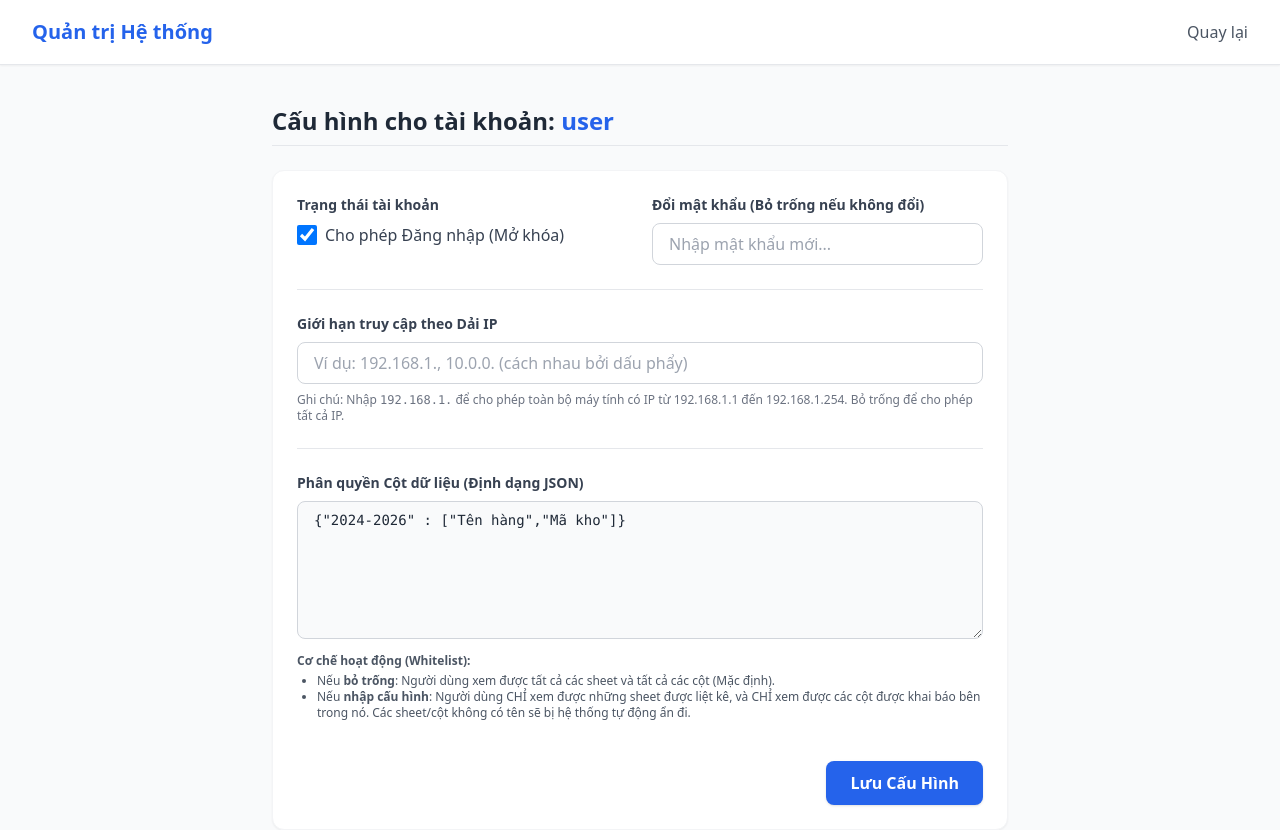
After one commit to DoanVan-arch/Bactien_web, a Flask app: page /edit_user/2 in a window 1280 px wide. The commit adds this page. Run offline with Flask 3, Linux system fonts and the light colour scheme; a user stored in the database is signed in; data comes from the database, SQL or seed files in the repository; both versions use the stored data as it was after the commit; some libraries are stand-ins or nearby versions.

Commit message:
modified:   app.py 	modified:   instance/users.db 	new file:   templates/edit_user.html 	modified:   templates/manage_users.html

```diff
--- a/app.py
+++ b/app.py
@@ -1,4 +1,6 @@
 import os
+import re
+import json
 import pandas as pd
 from functools import wraps
 from flask import Flask, render_template, request, redirect, url_for, flash
@@ -6,13 +8,12 @@ from flask_sqlalchemy import SQLAlchemy
 from flask_login import LoginManager, UserMixin, login_user, login_required, logout_user, current_user
 from werkzeug.utils import secure_filename
 from werkzeug.security import generate_password_hash, check_password_hash
-import re  # <-- ĐẢM BẢO CÓ DÒNG NÀY Ở NGAY ĐẦU FILE
 
 app = Flask(__name__)
 app.config['SECRET_KEY'] = 'your_secret_key_here'
 app.config['SQLALCHEMY_DATABASE_URI'] = 'sqlite:///users.db'
 app.config['UPLOAD_FOLDER'] = 'uploads'
-app.config['MAX_CONTENT_LENGTH'] = 50 * 1024 * 1024 # Giới hạn 50MB
+app.config['MAX_CONTENT_LENGTH'] = 50 * 1024 * 1024
 
 os.makedirs(app.config['UPLOAD_FOLDER'], exist_ok=True)
 
@@ -20,36 +21,33 @@ db = SQLAlchemy(app)
 login_manager = LoginManager(app)
 login_manager.login_view = 'login'
 
-# --- BIẾN CACHE ĐỂ TĂNG TỐC TÌM KIẾM ---
-# Lưu trữ dữ liệu dưới dạng: {'ten_file.xlsx': {'Sheet1': DataFrame, 'Sheet2': DataFrame}}
 DATA_CACHE = {}
 
 def load_file_to_cache(filename, filepath):
-    """Đọc file Excel và lưu vào RAM (DATA_CACHE)"""
     try:
         xls = pd.read_excel(filepath, sheet_name=None, dtype=str)
         for sheet_name in xls:
             xls[sheet_name] = xls[sheet_name].fillna('')
         DATA_CACHE[filename] = xls
-        print(f" Đã cache file: {filename}")
+        print(f"Đã cache file: {filename}")
     except Exception as e:
-        print(f" Lỗi cache file {filename}: {e}")
+        print(f"Lỗi cache file {filename}: {e}")
 
 def init_cache():
-    """Chạy khi khởi động server, nạp toàn bộ file vào RAM"""
-    print("Đang nạp dữ liệu vào bộ nhớ đệm để tăng tốc...")
     for filename in os.listdir(app.config['UPLOAD_FOLDER']):
         if filename.endswith(('.xlsx', '.xls')):
             filepath = os.path.join(app.config['UPLOAD_FOLDER'], filename)
             load_file_to_cache(filename, filepath)
-    print("Hoàn tất nạp dữ liệu!")
 
-# --- MODEL CƠ SỞ DỮ LIỆU ---
+# --- MODEL CƠ SỞ DỮ LIỆU ĐƯỢC NÂNG CẤP ---
 class User(UserMixin, db.Model):
     id = db.Column(db.Integer, primary_key=True)
     username = db.Column(db.String(150), unique=True, nullable=False)
     password = db.Column(db.String(150), nullable=False)
     role = db.Column(db.String(20), default='viewer')
+    is_active = db.Column(db.Boolean, default=True) # Trạng thái khóa tài khoản
+    allowed_ips = db.Column(db.String(255), nullable=True) # Dải IP cho phép
+    column_permissions = db.Column(db.Text, nullable=True) # Phân quyền cột dạng JSON
 
 @login_manager.user_loader
 def load_user(user_id):
@@ -72,14 +70,32 @@ def create_admin():
         db.session.add(new_admin)
         db.session.commit()
 
-# --- CÁC ROUTES AUTH & MANAGE USERS GIỮ NGUYÊN (như cũ) ---
+# --- LOGIC ĐĂNG NHẬP VÀ KIỂM TRA BẢO MẬT ---
 @app.route('/login', methods=['GET', 'POST'])
 def login():
     if request.method == 'POST':
         username = request.form.get('username')
         password = request.form.get('password')
         user = User.query.filter_by(username=username).first()
+
+        # Lấy IP của Client (Xử lý cả trường hợp qua Proxy của Railway)
+        client_ip = request.headers.get('X-Forwarded-For', request.remote_addr)
+        if client_ip:
+            client_ip = client_ip.split(',')[0].strip()
+
         if user and check_password_hash(user.password, password):
+            # 1. Kiểm tra tài khoản có bị khóa không
+            if not user.is_active:
+                flash('Tài khoản của bạn đã bị khóa. Vui lòng liên hệ Admin.')
+                return render_template('login.html')
+
+            # 2. Kiểm tra dải IP (Không áp dụng chặn IP với admin để tránh tự khóa mình)
+            if user.allowed_ips and user.role != 'admin':
+                allowed = [ip.strip() for ip in user.allowed_ips.split(',') if ip.strip()]
+                if allowed and not any(client_ip.startswith(ip) for ip in allowed):
+                    flash(f'Truy cập bị từ chối từ IP: {client_ip}. Nằm ngoài dải mạng cho phép.')
+                    return render_template('login.html')
+
             login_user(user)
             return redirect(url_for('search'))
         flash('Sai tên đăng nhập hoặc mật khẩu.')
@@ -91,6 +107,7 @@ def logout():
     logout_user()
     return redirect(url_for('login'))
 
+# --- QUẢN LÝ VÀ CHỈNH SỬA TÀI KHOẢN ---
 @app.route('/manage_users', methods=['GET', 'POST'])
 @login_required
 @admin_required
@@ -105,10 +122,45 @@ def manage_users():
             new_user = User(username=username, password=hashed_password, role='viewer')
             db.session.add(new_user)
             db.session.commit()
-            flash('Tạo tài khoản người xem thành công!')
+            flash('Tạo tài khoản thành công! Nhấp vào "Chỉnh sửa" để phân quyền chi tiết.')
             return redirect(url_for('manage_users'))
     users = User.query.all()
     return render_template('manage_users.html', users=users)
+
+@app.route('/edit_user/<int:user_id>', methods=['GET', 'POST'])
+@login_required
+@admin_required
+def edit_user(user_id):
+    user = User.query.get_or_404(user_id)
+    if user.role == 'admin':
+        flash('Không thể thay đổi phân quyền của Admin gốc.')
+        return redirect(url_for('manage_users'))
+
+    if request.method == 'POST':
+        user.is_active = 'is_active' in request.form
+        user.allowed_ips = request.form.get('allowed_ips')
+
+        perms = request.form.get('column_permissions').strip()
+        if perms:
+            try:
+                json.loads(perms) # Kiểm tra xem cú pháp JSON có hợp lệ không
+                user.column_permissions = perms
+            except ValueError:
+                flash('Lỗi: Cấu hình phân quyền cột không đúng định dạng JSON.')
+                return render_template('edit_user.html', user=user)
+        else:
+            user.column_permissions = None
+
+        # Đổi mật khẩu nếu có nhập
+        new_password = request.form.get('password')
+        if new_password:
+            user.password = generate_password_hash(new_password, method='pbkdf2:sha256')
+
+        db.session.commit()
+        flash('Cập nhật tài khoản thành công!')
+        return redirect(url_for('manage_users'))
+
+    return render_template('edit_user.html', user=user)
 
 @app.route('/delete_user/<int:user_id>')
 @login_required
@@ -123,64 +175,40 @@ def delete_user(user_id):
         flash('Đã xóa tài khoản thành công.')
     return redirect(url_for('manage_users'))
 
-# --- LOGIC UPLOAD MỚI: XỬ LÝ REPLACE VÀ APPEND ---
 @app.route('/upload', methods=['GET', 'POST'])
 @login_required
 @admin_required
 def upload_file():
     if request.method == 'POST':
-        if 'file' not in request.files:
-            flash('Không tìm thấy file')
-            return redirect(request.url)
-
-        file = request.files['file']
-        upload_mode = request.form.get('upload_mode', 'replace') # Mặc định là thay thế
-
-        if file.filename == '':
-            flash('Chưa chọn file nào')
-            return redirect(request.url)
-
+        file = request.files.get('file')
+        upload_mode = request.form.get('upload_mode', 'replace')
         if file and file.filename.endswith(('.xlsx', '.xls')):
             filename = secure_filename(file.filename)
             filepath = os.path.join(app.config['UPLOAD_FOLDER'], filename)
-
             try:
                 if upload_mode == 'append' and os.path.exists(filepath):
-                    # CHẾ ĐỘ THÊM: Đọc cả 2 file và nối lại
                     old_data = pd.read_excel(filepath, sheet_name=None, dtype=str)
                     new_data = pd.read_excel(file, sheet_name=None, dtype=str)
-
                     with pd.ExcelWriter(filepath, engine='openpyxl') as writer:
-                        # Lấy tất cả các sheet từ cả file cũ và mới
                         all_sheets = set(old_data.keys()).union(set(new_data.keys()))
                         for sheet in all_sheets:
                             if sheet in old_data and sheet in new_data:
-                                # Nếu sheet có ở cả 2 file, nối dữ liệu vào bên dưới
                                 combined = pd.concat([old_data[sheet], new_data[sheet]], ignore_index=True)
                             elif sheet in old_data:
                                 combined = old_data[sheet]
                             else:
                                 combined = new_data[sheet]
-                            # Lưu vào ổ cứng
                             combined.to_excel(writer, sheet_name=sheet, index=False)
-                    flash('Đã nối thêm dữ liệu vào file thành công!')
                 else:
-                    # CHẾ ĐỘ THAY THẾ (hoặc file chưa tồn tại)
                     file.save(filepath)
-                    flash('Đã tải và lưu file mới thành công!')
-
-                # Cập nhật lại bộ nhớ đệm (Cache) cho file này
                 load_file_to_cache(filename, filepath)
+                flash('Xử lý file thành công!')
                 return redirect(url_for('search'))
-
             except Exception as e:
                 flash(f'Lỗi khi xử lý file: {str(e)}')
-
-        else:
-            flash('Chỉ hỗ trợ file Excel (.xlsx, .xls)')
     return render_template('upload.html')
 
-
+# --- LOGIC TÌM KIẾM CÓ PHÂN QUYỀN CỘT ---
 @app.route('/', methods=['GET', 'POST'])
 @app.route('/search', methods=['GET', 'POST'])
 @login_required
@@ -191,81 +219,74 @@ def search():
     selected_file = ""
     display_only_data = {}
 
+    # Lấy và phân tích cấu hình phân quyền cột của User hiện tại
+    user_perms = None
+    if current_user.role != 'admin' and current_user.column_permissions:
+        try:
+            user_perms = json.loads(current_user.column_permissions)
+        except:
+            user_perms = {} # Nếu cấu hình lỗi, ẩn tất cả dữ liệu để an toàn
+
     if request.method == 'POST':
         query = request.form.get('query', '').strip()
-
-        # NẾU LÀ ADMIN: Cho phép chọn file cụ thể hoặc tìm tất cả. NẾU LÀ USER: Ép buộc tìm tất cả file.
-        if current_user.role == 'admin':
-            selected_file = request.form.get('file', '')
-        else:
-            selected_file = '' # Trống nghĩa là tìm trên tất cả các file
+        selected_file = request.form.get('file', '') if current_user.role == 'admin' else ''
 
         if query:
-            # Xác định danh sách các file cần quét dữ liệu
-            if selected_file and selected_file in DATA_CACHE:
-                files_to_scan = [selected_file]
-            else:
-                files_to_scan = list(DATA_CACHE.keys())
-
+            files_to_scan = [selected_file] if selected_file and selected_file in DATA_CACHE else list(DATA_CACHE.keys())
             try:
                 for file_name in files_to_scan:
                     xls_data = DATA_CACHE.get(file_name, {})
 
                     for sheet_name, df in xls_data.items():
-                        # Kiểm tra xem sheet có chứa định dạng năm (Ví dụ: 2024-2026) hay không
+                        # --- KIỂM TRA QUYỀN TRUY CẬP SHEET VÀ CỘT ---
+                        allowed_cols = df.columns.tolist()
+                        if user_perms is not None:
+                            if sheet_name not in user_perms:
+                                continue # Không có quyền xem sheet này
+                            allowed_cols = [c for c in user_perms[sheet_name] if c in df.columns]
+                            if not allowed_cols:
+                                continue
+
                         if re.search(r'\d{4}\s*-\s*\d{4}', str(sheet_name)):
-
-                            # --- LOGIC TÌM KIẾM NÂNG CAO (XỬ LÝ * VÀ |) ---
-                            # Chuyển toàn bộ dòng thành một chuỗi văn bản viết thường để quét nhanh
                             row_strings = df.astype(str).apply(lambda x: ' '.join(x), axis=1).str.lower()
-
-                            # Tách theo dấu toán tử OR (|) trước
                             or_groups = query.lower().split('|')
                             final_mask = pd.Series(False, index=df.index)
 
                             for group in or_groups:
-                                if not group.strip():
-                                    continue
-                                # Tách theo dấu toán tử AND (*) bên trong nhóm OR
+                                if not group.strip(): continue
                                 and_tokens = group.split('*')
                                 group_mask = pd.Series(True, index=df.index)
-
                                 for token in and_tokens:
                                     token = token.strip()
                                     if token:
                                         group_mask = group_mask & row_strings.str.contains(token, regex=False)
-
-                                # Gộp kết quả các nhóm bằng toán tử OR
                                 final_mask = final_mask | group_mask
 
                             matches = df[final_mask]
                             if not matches.empty:
-                                # Gộp kết quả theo Tên Sheet (Ẩn hoàn toàn tên file đối với người dùng)
+                                # Lọc cột trước khi xuất ra HTML
+                                matches = matches[allowed_cols]
                                 if sheet_name in results:
                                     results[sheet_name].extend(matches.to_dict('records'))
                                 else:
                                     results[sheet_name] = matches.to_dict('records')
                         else:
-                            # ĐỐI VỚI CÁC SHEET CHỈ HIỂN THỊ: Gộp toàn bộ dữ liệu gốc ra ngoài
                             if not df.empty:
+                                df_filtered = df[allowed_cols]
                                 if sheet_name in display_only_data:
-                                    display_only_data[sheet_name].extend(df.to_dict('records'))
+                                    display_only_data[sheet_name].extend(df_filtered.to_dict('records'))
                                 else:
-                                    display_only_data[sheet_name] = df.to_dict('records')
-
+                                    display_only_data[sheet_name] = df_filtered.to_dict('records')
             except Exception as e:
                 flash(f'Lỗi khi xử lý dữ liệu tìm kiếm: {str(e)}')
 
-    return render_template('search.html',
-                           files=files,
-                           results=results,
-                           query=query,
-                           selected_file=selected_file,
-                           display_only_data=display_only_data)
+    return render_template('search.html', files=files, results=results, query=query, selected_file=selected_file, display_only_data=display_only_data)
+
+with app.app_context():
+    db.create_all()
+    create_admin()
+
+init_cache()
 
 if __name__ == '__main__':
-    with app.app_context():
-        db.create_all()
-        create_admin()
-    init_cache()
-    app.run(debug=True, host='0.0.0.0', port=5000, threaded=True)  # Enable threaded mode for handling multiple requests
+    app.run(debug=True)
--- /dev/null
+++ b/templates/edit_user.html
@@ -0,0 +1,78 @@
+<!DOCTYPE html>
+<html lang="vi">
+<head>
+    <meta charset="UTF-8">
+    <title>Cấu hình Bảo mật Tài khoản</title>
+    <script src="https://cdn.tailwindcss.com"></script>
+</head>
+<body class="bg-gray-50 text-gray-800 font-sans min-h-screen">
+
+    <nav class="bg-white shadow-sm border-b">
+        <div class="max-w-7xl mx-auto px-4 sm:px-6 lg:px-8 flex justify-between h-16 items-center">
+            <div class="font-bold text-xl text-blue-600">Quản trị Hệ thống</div>
+            <a href="{{ url_for('manage_users') }}" class="text-gray-600 hover:text-blue-600 font-medium">Quay lại</a>
+        </div>
+    </nav>
+
+    <div class="max-w-3xl mx-auto mt-10 px-4">
+        <h2 class="text-2xl font-bold mb-6 border-b pb-2">Cấu hình cho tài khoản: <span class="text-blue-600">{{ user.username }}</span></h2>
+
+        {% with messages = get_flashed_messages() %}
+            {% if messages %}
+                <div class="bg-red-50 border-l-4 border-red-500 text-red-700 p-4 mb-6 rounded">
+                {% for message in messages %}
+                    <p class="text-sm font-medium">{{ message }}</p>
+                {% endfor %}
+                </div>
+            {% endif %}
+        {% endwith %}
+
+        <form method="POST" class="bg-white p-6 rounded-xl shadow-sm border border-gray-100 space-y-6">
+
+            <div class="grid grid-cols-1 md:grid-cols-2 gap-6">
+                <div>
+                    <label class="block text-sm font-bold text-gray-700 mb-2">Trạng thái tài khoản</label>
+                    <label class="inline-flex items-center cursor-pointer">
+                        <input type="checkbox" name="is_active" {% if user.is_active %}checked{% endif %} class="w-5 h-5 text-blue-600 rounded border-gray-300 focus:ring-blue-500">
+                        <span class="ml-2 text-gray-700">Cho phép Đăng nhập (Mở khóa)</span>
+                    </label>
+                </div>
+                <div>
+                    <label class="block text-sm font-bold text-gray-700 mb-2">Đổi mật khẩu (Bỏ trống nếu không đổi)</label>
+                    <input type="text" name="password" placeholder="Nhập mật khẩu mới..." class="w-full px-4 py-2 border border-gray-300 rounded-lg focus:ring-2 focus:ring-blue-500 outline-none">
+                </div>
+            </div>
+
+            <hr>
+
+            <div>
+                <label class="block text-sm font-bold text-gray-700 mb-2">Giới hạn truy cập theo Dải IP</label>
+                <input type="text" name="allowed_ips" value="{{ user.allowed_ips or '' }}" placeholder="Ví dụ: 192.168.1., 10.0.0. (cách nhau bởi dấu phẩy)"
+                       class="w-full px-4 py-2 border border-gray-300 rounded-lg focus:ring-2 focus:ring-blue-500 outline-none">
+                <p class="text-xs text-gray-500 mt-2">Ghi chú: Nhập <code>192.168.1.</code> để cho phép toàn bộ máy tính có IP từ 192.168.1.1 đến 192.168.1.254. Bỏ trống để cho phép tất cả IP.</p>
+            </div>
+
+            <hr>
+
+            <div>
+                <label class="block text-sm font-bold text-gray-700 mb-2">Phân quyền Cột dữ liệu (Định dạng JSON)</label>
+                <textarea name="column_permissions" rows="6" placeholder='{"Tên Sheet 1": ["Cột A", "Cột B"], "Tên Sheet 2": ["Cột C"]}'
+                          class="w-full px-4 py-2 border border-gray-300 rounded-lg focus:ring-2 focus:ring-blue-500 outline-none font-mono text-sm bg-gray-50">{{ user.column_permissions or '' }}</textarea>
+                <div class="text-xs text-gray-600 mt-2 space-y-1">
+                    <p><strong>Cơ chế hoạt động (Whitelist):</strong></p>
+                    <ul class="list-disc ml-5">
+                        <li>Nếu <strong>bỏ trống</strong>: Người dùng xem được tất cả các sheet và tất cả các cột (Mặc định).</li>
+                        <li>Nếu <strong>nhập cấu hình</strong>: Người dùng CHỈ xem được những sheet được liệt kê, và CHỈ xem được các cột được khai báo bên trong nó. Các sheet/cột không có tên sẽ bị hệ thống tự động ẩn đi.</li>
+                    </ul>
+                </div>
+            </div>
+
+            <div class="flex justify-end pt-4">
+                <button type="submit" class="px-6 py-2.5 bg-blue-600 hover:bg-blue-700 text-white font-bold rounded-lg shadow transition">
+                    Lưu Cấu Hình
+                </button>
+            </div>
+        </form>
+    </div>
+</body>
+</html>
```
Also changed, not shown: templates/manage_users.html (+8 -2 lines), instance/users.db.
